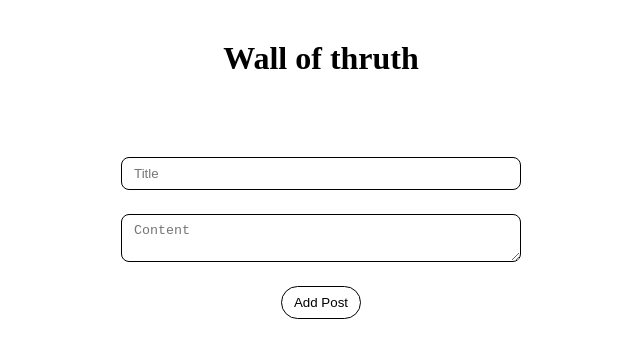
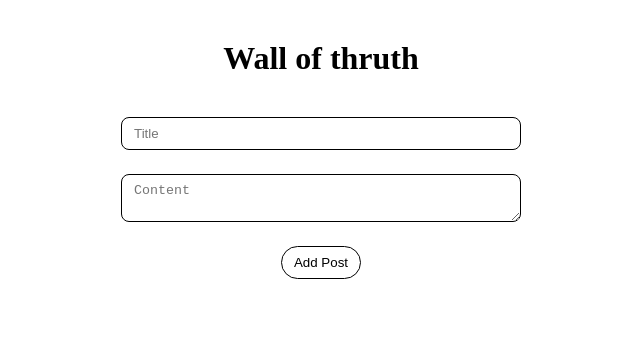
Before and after one commit to sRuffler/nuxt-blog, a Nuxt app: page / in a window 1280 px wide. Shown: the top 358 px of the page, without its empty margins (319-959 px from the left). Built offline with nearby package versions, Linux system fonts and the light colour scheme; no server answers.

Commit message:
Adjust layout spacing and enhance list item styling for improved visual consistency

```diff
--- a/pages/index.vue
+++ b/pages/index.vue
@@ -30,7 +30,7 @@
     display: flex;
     align-items: center;
     padding:40px;
-    gap:80px;
+    gap:40px;
     flex-direction: column;
   }
 
@@ -75,6 +75,7 @@
     grid-template-columns: repeat(auto-fit, minmax(250px, 1fr));
     gap: 40px;
     width:100%;
+    margin-top:40px;
 
     li{
       border:1px solid lightgray;
@@ -83,6 +84,7 @@
       display: flex;
       flex-direction: column;
       gap:16px;
+      box-shadow: 0 0 16px 1px;
     }
   }
 </style>
```
